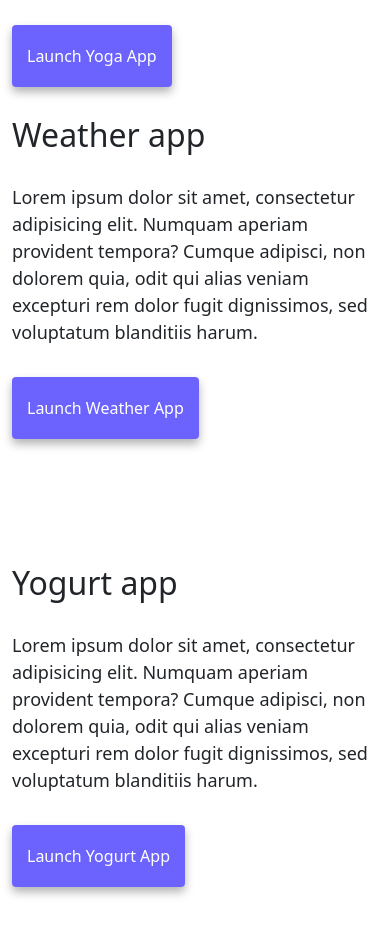
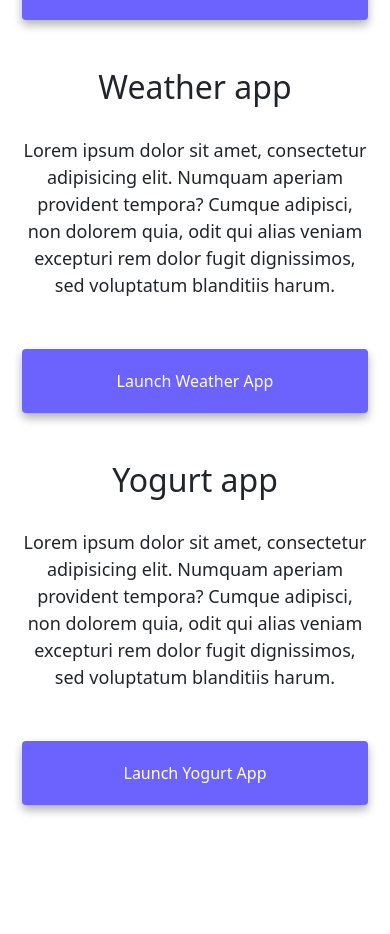
Before and after one commit to aqualinka/front-end-developer-project, a plain HTML site: page index.html in a window 390 px wide. Shown: the part 770-1704 px from the top of the page. After the commit the page ends 1675 px from the top, so only its background shows below. Drawn offline with nearby package versions, Linux system fonts and the light colour scheme.

Commit message:
changed margins, and made it more mobile firiendly

```diff
--- a/index.html
+++ b/index.html
@@ -49,7 +49,7 @@
       </div>
     </nav>
     <h2 class="text-center">👋 Hi I am</h2>
-    <h1 class="text-center">Michaela Kovacova</h1>
+    <h1 class="text-center mb-2">Michaela Kovacova</h1>
     <h3 class="text-center">🇸🇰 Front-end developer, based in Europe</h3>
     <div class="navigation-links">
       <a href="about.html#contact" class="primary-link">Contact me</a>
@@ -57,10 +57,10 @@
     </div>
     <div class="container">
       <div class="row">
-        <div class="col-sm-6 mt-5">
+        <div class="col-sm-6 ">
           <img src="/images/yoga.png" alt="Yoga project" class="img-fluid rounded d-none d-sm-block" />
         </div>
-        <div class="col-sm-6 mt-5">
+        <div class="col-sm-6">
           <h2>Yoga app</h2>
           <p>
             Lorem ipsum dolor sit amet, consectetur adipisicing elit. Numquam
@@ -69,12 +69,12 @@
             voluptatum blanditiis harum.
           </p>
           <div>
-            <a href="#" class="primary-link"title="Yoga project">Launch Yoga App </a>
+            <a href="#" class="primary-link project-link"title="Yoga project">Launch Yoga App </a>
           </div>
         </div>
       </div>
-      <div class="row">
-        <div class="col-sm-6 mt-5">
+      <div class="row mt-5">
+        <div class="col-sm-6 ">
           <h2>Weather app</h2>
           <p>
             Lorem ipsum dolor sit amet, consectetur adipisicing elit. Numquam
@@ -83,10 +83,10 @@
             voluptatum blanditiis harum.
           </p>
           <div>
-            <a href="#" class="primary-link"title="Weather project">Launch Weather App </a>
+            <a href="#" class="primary-link project-link"title="Weather project">Launch Weather App </a>
           </div>
         </div>
-        <div class="col-sm-6 mt-5">
+        <div class="col-sm-6 ">
           <img
             src="/images/weather.png"
             alt="Weather project"
@@ -94,15 +94,15 @@
           />
         </div>
       </div>
-      <div class="row">
-        <div class="col-sm-6 mt-5">
+      <div class="row mt-5">
+        <div class="col-sm-6 ">
           <img
             src="/images/yogurt.png"
             alt="Yogurt project"
             class="img-fluid rounded d-none d-sm-block"
           />
         </div>
-        <div class="col-sm-6 mt-5">
+        <div class="col-sm-6 ">
           <h2>Yogurt app</h2>
           <p>
             Lorem ipsum dolor sit amet, consectetur adipisicing elit. Numquam
@@ -111,7 +111,7 @@
             voluptatum blanditiis harum.
           </p>
           <div>
-            <a href="#" class="primary-link"title="Yogurt project">Launch Yogurt App </a>
+            <a href="#" class="primary-link project-link"title="Yogurt project">Launch Yogurt App </a>
           </div>
         </div>
       </div>
--- a/style.css
+++ b/style.css
@@ -4,7 +4,7 @@
     --box-shadow: 0 5px 10px rgba(0, 0, 0, 0.3);
   }
   body {
-    margin: 80px auto;
+    margin: 100px 10px;
   }
   h1,
   h2,
@@ -13,6 +13,7 @@
   }
   h1 {
     font-size: 96px;
+    line-height: 1;
   }
 
   h2 {
@@ -51,6 +52,9 @@
     box-shadow: var(--box-shadow);
     color: white;
   }
+  .primary-link:hover{
+    color: white;
+  }
 
   .about-link {
     color: var(--primary-color);
@@ -72,6 +76,7 @@
   @media (max-width: 576px){
       h1 {
           font-size: 48px;
+          line-height: 1;
       }
       h2 {
         font-size: 32px;
@@ -79,4 +84,12 @@
       h3{
         font-size: 24px;
       }
+      h1, h2, h3, p {
+        text-align: center;
+      }
+      .project-link{
+        display: block;
+        text-align: center;
+        margin: 0 auto;
+      }
   }
```
